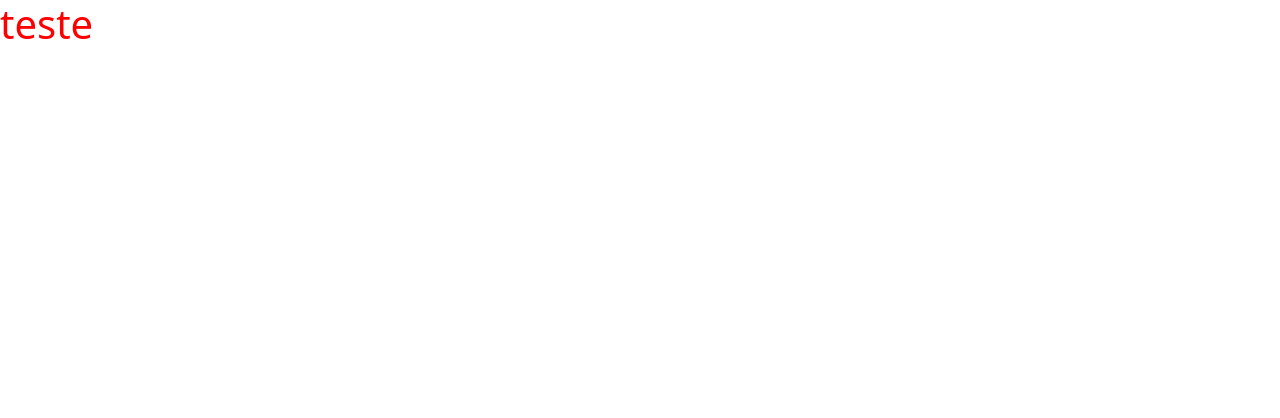
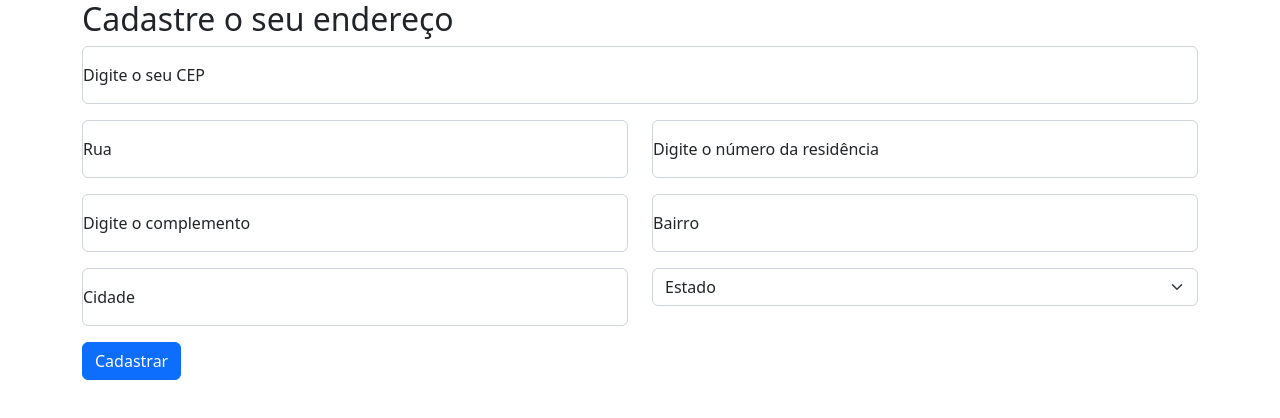
Before and after one commit to matheusbattisti/autocomplete_endereco, a plain HTML site: page index.html in a window 1280 px wide. Drawn offline with nearby package versions, Linux system fonts and the light colour scheme.

Commit message:
continuando projeto

```diff
--- a/index.html
+++ b/index.html
@@ -1,15 +1,126 @@
 <!DOCTYPE html>
 <html lang="en">
-<head>
-    <meta charset="UTF-8">
-    <meta http-equiv="X-UA-Compatible" content="IE=edge">
-    <meta name="viewport" content="width=device-width, initial-scale=1.0">
+  <head>
+    <meta charset="UTF-8" />
+    <meta http-equiv="X-UA-Compatible" content="IE=edge" />
+    <meta name="viewport" content="width=device-width, initial-scale=1.0" />
     <title>Autocomplete Endereço</title>
-    <link rel="stylesheet" href="css/styles.css">
-    <link href="https://cdn.jsdelivr.net/npm/bootstrap@5.2.0-beta1/dist/css/bootstrap.min.css" rel="stylesheet" integrity="sha384-0evHe/X+R7YkIZDRvuzKMRqM+OrBnVFBL6DOitfPri4tjfHxaWutUpFmBp4vmVor" crossorigin="anonymous">
+    <link rel="stylesheet" href="css/styles.css" />
+    <link
+      href="https://cdn.jsdelivr.net/npm/bootstrap@5.2.0-beta1/dist/css/bootstrap.min.css"
+      rel="stylesheet"
+      integrity="sha384-0evHe/X+R7YkIZDRvuzKMRqM+OrBnVFBL6DOitfPri4tjfHxaWutUpFmBp4vmVor"
+      crossorigin="anonymous"
+    />
     <script src="js/scripts.js" defer></script>
-</head>
-<body>
-    <h1>teste</h1>
-</body>
+  </head>
+  <body>
+    <div class="container-md">
+      <h2>Cadastre o seu endereço</h2>
+      <form id="address-form">
+        <div class="row mb-3">
+          <div class="form-floating">
+            <input
+              type="email"
+              class="form-control"
+              id="cep"
+              name="cep"
+              placeholder="Digite o seu CEP"
+              maxlength="8"
+            />
+            <label for="cep">Digite o seu CEP</label>
+          </div>
+        </div>
+        <div class="row mb-3">
+          <div class="col form-floating">
+            <input
+              type="text"
+              class="form-control"
+              id="address"
+              name="address"
+              placeholder="Rua"
+            />
+            <label for="address">Rua</label>
+          </div>
+          <div class="col form-floating">
+            <input
+              type="text"
+              class="form-control"
+              id="number"
+              name="number"
+              placeholder="Digite o número da residência"
+            />
+            <label for="number">Digite o número da residência</label>
+          </div>
+        </div>
+        <div class="row mb-3">
+          <div class="col form-floating">
+            <input
+              type="text"
+              class="form-control"
+              id="complement"
+              name="complement"
+              placeholder="Digite o complemento"
+            />
+            <label for="complement">Digite o complemento</label>
+          </div>
+          <div class="col form-floating">
+            <input
+              type="text"
+              class="form-control"
+              id="neighborhood"
+              name="neighborhood"
+              placeholder="Bairro"
+            />
+            <label for="neighborhood">Bairro</label>
+          </div>
+        </div>
+        <div class="row mb-3">
+          <div class="col form-floating">
+            <input
+              type="text"
+              class="form-control"
+              id="city"
+              name="city"
+              placeholder="Cidade"
+            />
+            <label for="city">Cidade</label>
+          </div>
+          <div class="col">
+            <select class="form-select">
+              <option selected>Estado</option>
+              <option value="AC">Acre</option>
+              <option value="AL">Alagoas</option>
+              <option value="AP">Amapá</option>
+              <option value="AM">Amazonas</option>
+              <option value="BA">Bahia</option>
+              <option value="CE">Ceará</option>
+              <option value="DF">Distrito Federal</option>
+              <option value="ES">Espírito Santo</option>
+              <option value="GO">Goiás</option>
+              <option value="MA">Maranhão</option>
+              <option value="MT">Mato Grosso</option>
+              <option value="MS">Mato Grosso do Sul</option>
+              <option value="MG">Minas Gerais</option>
+              <option value="PA">Pará</option>
+              <option value="PB">Paraíba</option>
+              <option value="PR">Paraná</option>
+              <option value="PE">Pernambuco</option>
+              <option value="PI">Piauí</option>
+              <option value="RJ">Rio de Janeiro</option>
+              <option value="RN">Rio Grande do Norte</option>
+              <option value="RS">Rio Grande do Sul</option>
+              <option value="RO">Rondônia</option>
+              <option value="RR">Roraima</option>
+              <option value="SC">Santa Catarina</option>
+              <option value="SP">São Paulo</option>
+              <option value="SE">Sergipe</option>
+              <option value="TO">Tocantins</option>
+            </select>
+          </div>
+        </div>
+        <button type="submit" class="btn btn-primary">Cadastrar</button>
+      </form>
+    </div>
+  </body>
 </html>
--- a/js/scripts.js
+++ b/js/scripts.js
@@ -1 +1,48 @@
-console.log("Oi");
+const cepInput = document.querySelector("#cep");
+const addressInput = document.querySelector("#address");
+const cityInput = document.querySelector("#city");
+const neighborhoodInput = document.querySelector("#neighborhood");
+const regionInput = document.querySelector("#region");
+
+// Validate CEP Input
+cepInput.addEventListener("keypress", (e) => {
+  const onlyNumbers = /[0-9]|\./;
+  const inputValue = e.target.value;
+  const key = String.fromCharCode(e.keyCode);
+
+  console.log(key);
+
+  console.log(onlyNumbers.test(key));
+
+  // allow only numbers
+  if (!onlyNumbers.test(key)) {
+    e.preventDefault();
+    return;
+  }
+});
+
+// Evento to get address
+cepInput.addEventListener("keyup", (e) => {
+  const inputValue = e.target.value;
+
+  //   Check if we have a CEP
+  if (inputValue.length === 8) {
+    getAddress(inputValue);
+  }
+});
+
+// Get address from API
+const getAddress = async (cep) => {
+  const apiUrl = `https://viacep.com.br/ws/${cep}/json/`;
+
+  const response = await fetch(apiUrl);
+
+  const data = await response.json();
+
+  console.log(data);
+
+  addressInput.value = data.logradouro;
+  cityInput.value = data.localidade;
+  neighborhoodInput.value = data.bairro;
+  regionInput.value = data.uf;
+};
```
